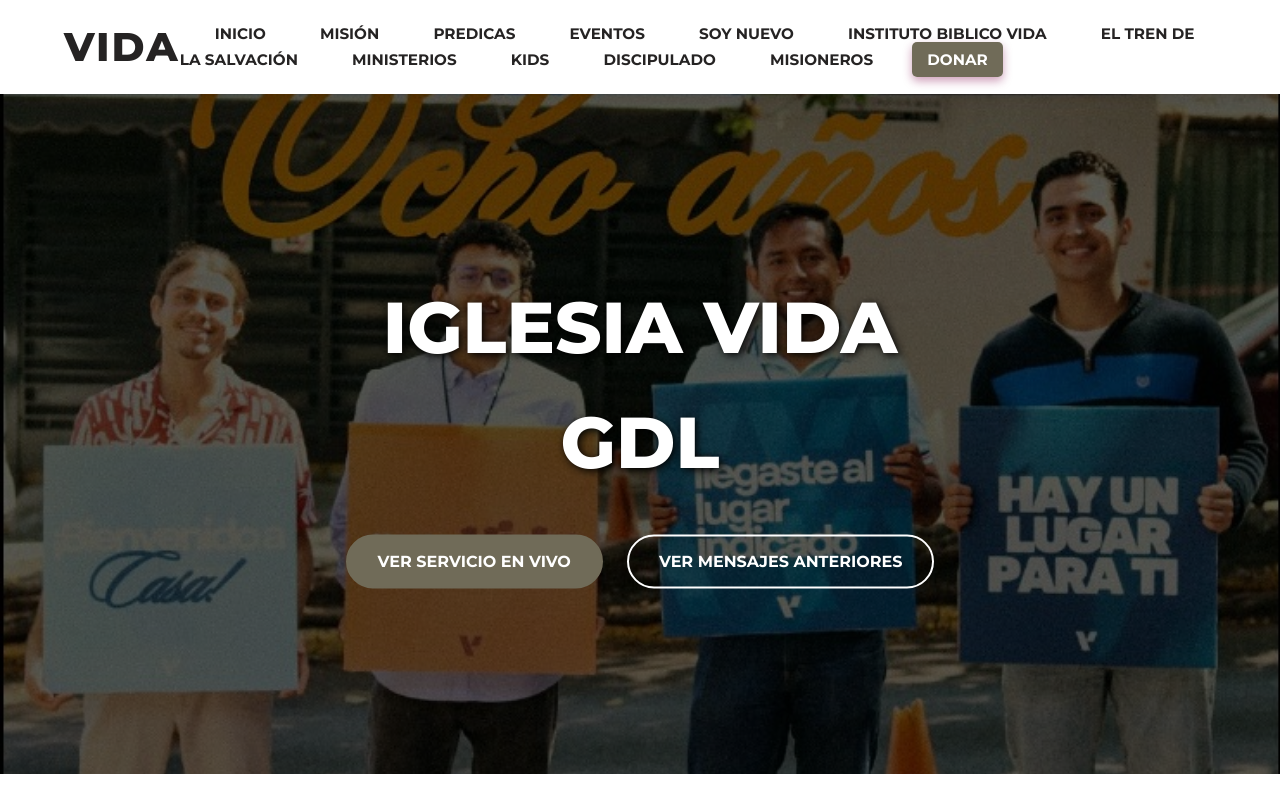
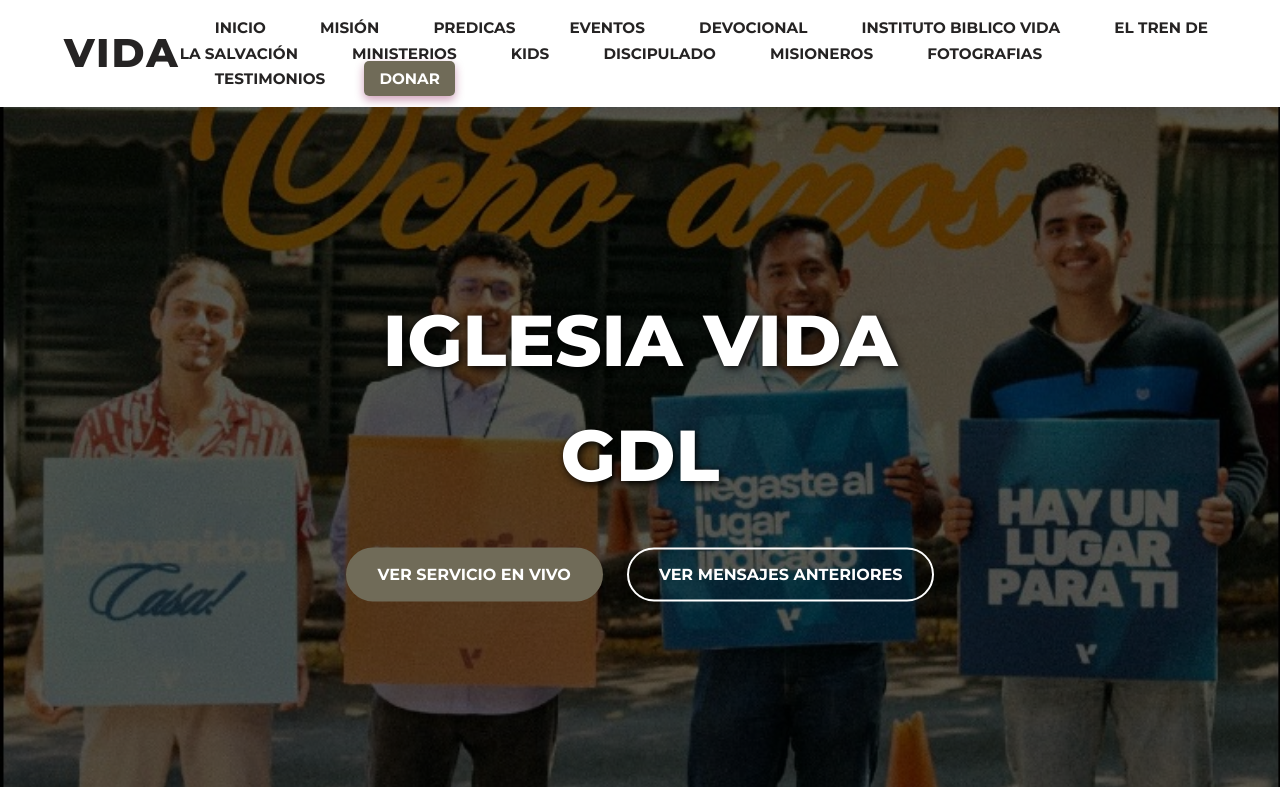
Before and after one commit to jessicaGarciaM/vida-web, a plain HTML site: page index.html in a window 1280 px wide. Shown: the top 800 px of the page. Drawn offline with Linux system fonts and the light colour scheme.

Commit message:
Update navigation links in index.html
Added new navigation links for 'Devocional', 'Fotografias', and 'Testimonios'.

```diff
--- a/index.html
+++ b/index.html
@@ -19,13 +19,16 @@
             <a href="#mision">Misión</a>
             <a href="#mensajes">Predicas</a>
             <a href="#eventos">Eventos</a>
-            <a href="#soy-nuevo">Soy Nuevo</a>
+            <a href="#Devocional">Devocional</a>
             <a href="#InstitutoVida">Instituto biblico Vida</a>
             <a href="#Eltren">El tren de la salvación</a>
             <a href="#Ministerios">Ministerios</a>
             <a href="#KIDS">Kids</a>
             <a href="#Discipulado">Discipulado</a>
             <a href="#Americanos">Misioneros</a>
+            <a href="#Fotos">Fotografias</a>
+            <a href="#Americanos">Testimonios</a>
+
             <a href="#donar" class="cta-button">DONAR</a>
         </nav>
         <button class="menu-toggle" id="menu-toggle"><i class="fas fa-bars"></i></button>
```
